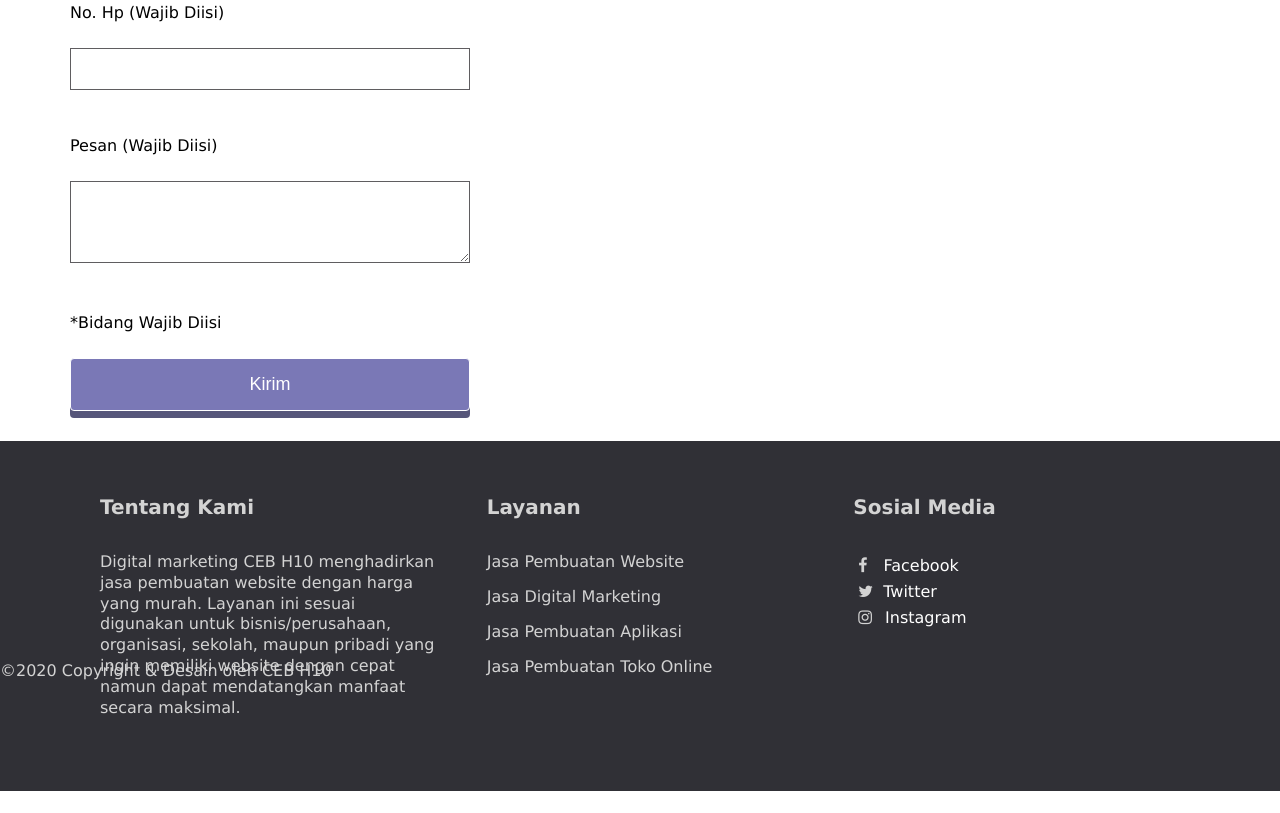
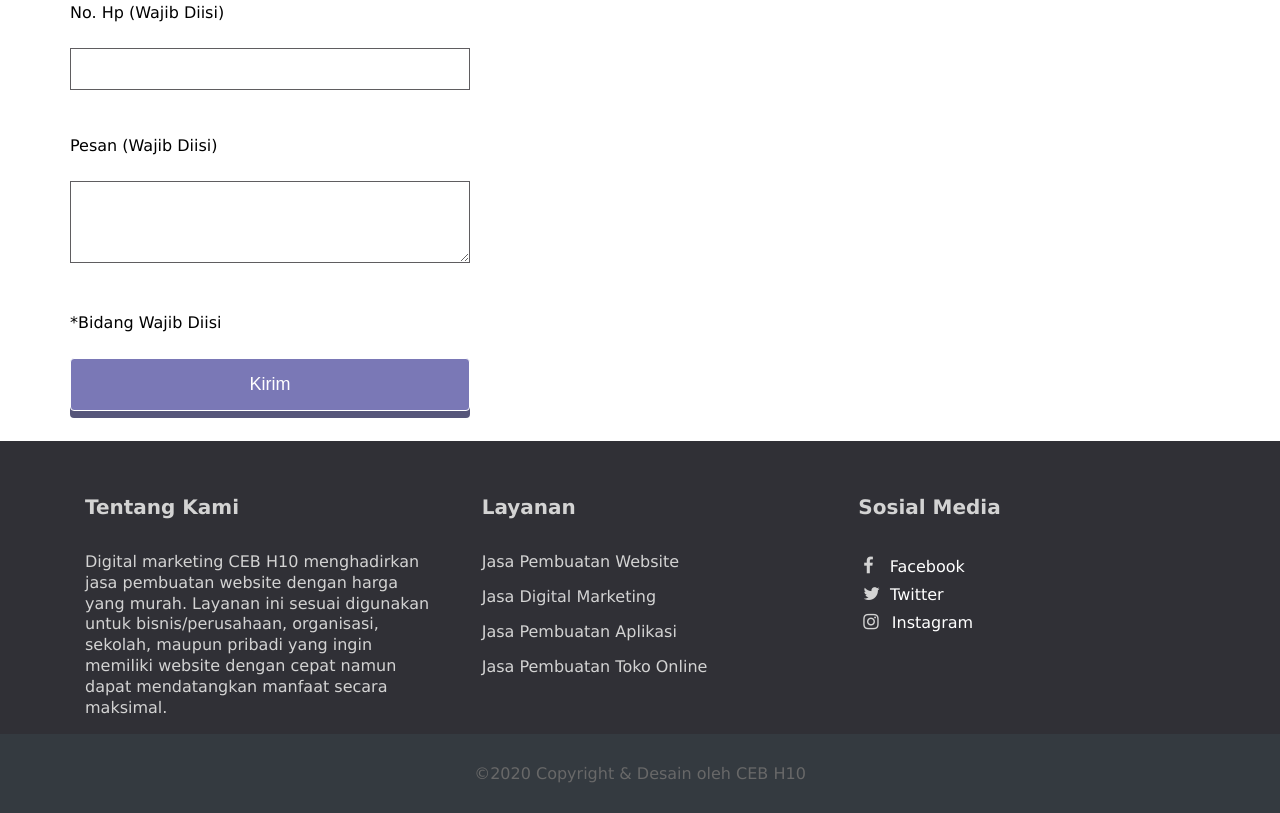
Before and after one commit to cperdiansyah/H10-Team-Project-CFDS-UGM, a plain HTML site: page index.html in a window 1280 px wide. Shown: the part 3945-4758 px from the top of the page. Before the commit the page ends 4736 px from the top, so only its background shows below. Drawn offline with nearby package versions, Linux system fonts and the light colour scheme.

Commit message:
final update

```diff
--- a/stylesheet.css
+++ b/stylesheet.css
@@ -26,6 +26,10 @@ li {
     width: 100%;
     padding: 0 15px;
     margin: 0 auto;
+}
+
+footer .container {
+    padding: 0;
 }
 
 .top-wrapper {
@@ -179,7 +183,8 @@ header .container span {
     color: #5f5d60;
 
 }
-.contents{
+
+.contents {
     margin-left: 12px;
 }
 
@@ -317,14 +322,13 @@ textarea {
 footer {
     background: #303036;
     color: #d3d3d3;
-    height: 350px;
     margin: auto;
     padding: 20px 0 0 0px;
     position: relative;
 }
 
 footer .footer-content {
-    height: 200px;
+    height: auto;
     display: flex;
 }
 
@@ -347,16 +351,14 @@ footer .footer-content .footer-section {
 }
 
 
-.footer-bottom {
+.Copyright {
     background: #343a40;
     color: #686868;
     height: 20%;
-    width: 100%;
     text-align: center;
-    position: absolute;
     bottom: 0;
     left: 0;
-    padding-top: 20px;
+    padding: 30px;
 }
 
 .fa {
@@ -384,17 +386,29 @@ footer .footer-content .footer-section {
     padding-left: 0px;
 }
 
-.fb:hover span {
+.fb:hover .fa-facebook {
     color: #3b5998;
 }
 
-.tw :hover span {
+.tw:hover .fa-twitter {
     color: #55acee;
 }
 
-.ig :hover span {
-    color: firebrick;
+.ig:hover .fa-instagram {
+    background: radial-gradient(circle at 30% 107%, #fdf497 0%, #fdf497 5%, #fd5949 45%, #d6249f 60%, #285AEB 90%);
+    -webkit-background-clip: text;
+    /* Also define standard property for compatibility */
+    background-clip: text;
+    -webkit-text-fill-color: transparent;
+
 }
+
+.fa-facebook,
+.fa-twitter,
+.fa-instagram {
+    font-size: 18px !important;
+}
+
 .products {
     display: grid;
     grid-template-columns: auto auto auto;
@@ -404,6 +418,7 @@ footer .footer-content .footer-section {
     max-width: 1200px;
     margin: auto;
 }
+
 .product {
     background-color: rgba(255, 255, 255, 0.8);
     padding: 20px;
@@ -412,6 +427,7 @@ footer .footer-content .footer-section {
     width: auto;
 
 }
+
 .product img {
     width: 80%;
 }
```
